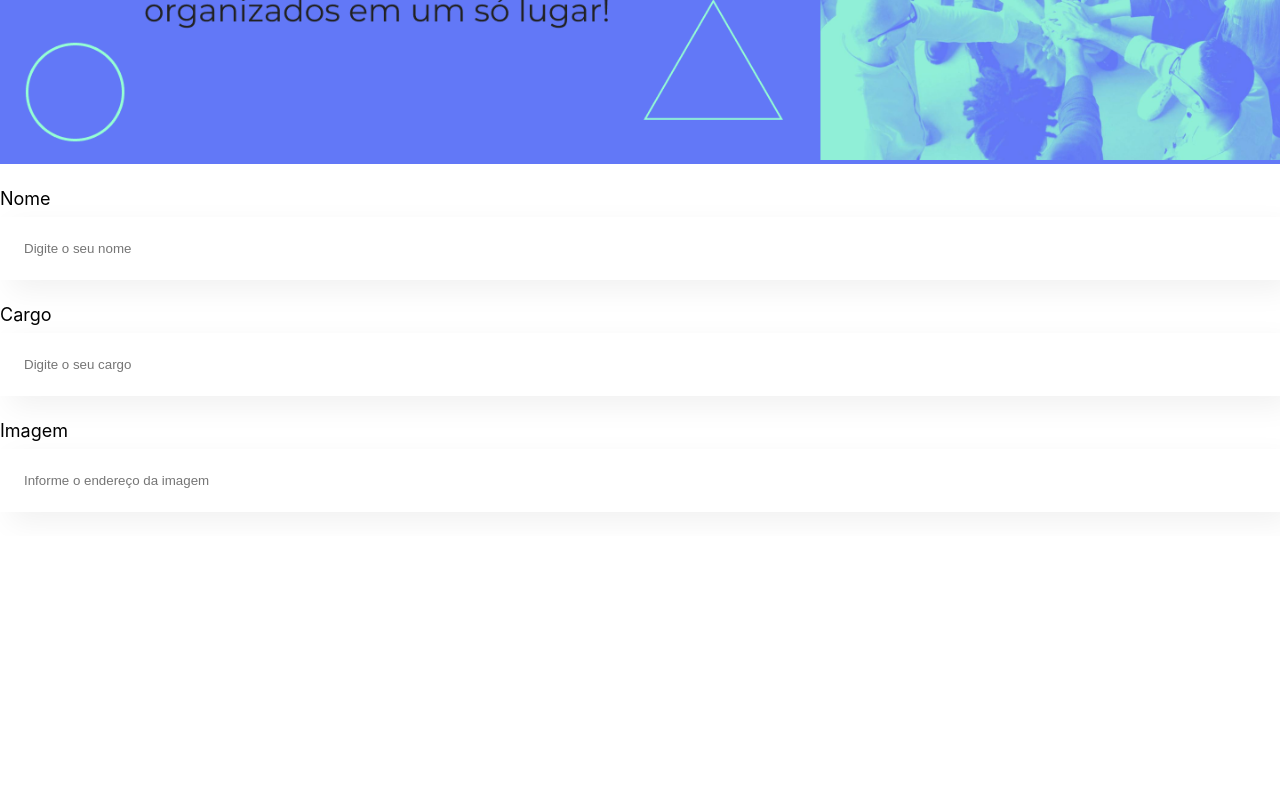
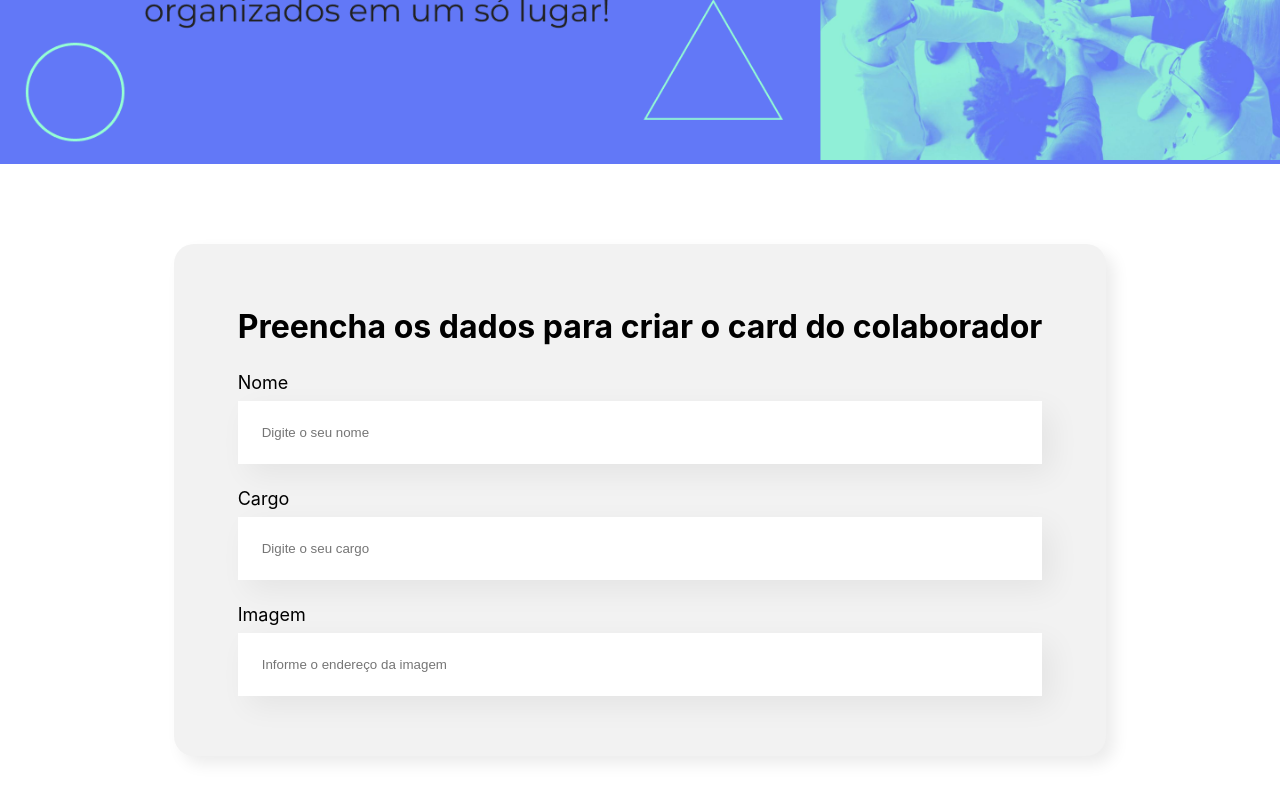
Before and after one commit to eduardoportella/organo, a JavaScript app: page / in a window 1280 px wide. Shown: the part 334-1134 px from the top of the page. Before the commit the page ends 870 px from the top, so only its background shows below. Built offline with nearby package versions, Linux system fonts and the light colour scheme; the HTML template or start-up script is replaced by a standard one.

Commit message:
componente formulario

```diff
--- a/src/App.js
+++ b/src/App.js
@@ -1,13 +1,11 @@
 import Banner from './componentes/Banner';
-import CampoTexto from './componentes/CampoTexto';
+import Formulario from './componentes/Formulario';
 
 function App() {
   return (
     <div className="App">
       <Banner />
-      <CampoTexto label='Nome' placeholder='Digite o seu nome'/>
-      <CampoTexto label='Cargo' placeholder='Digite o seu cargo'/>
-      <CampoTexto label='Imagem' placeholder='Informe o endereço da imagem'/>
+      <Formulario />
     </div>
   );
 }
--- /dev/null
+++ b/src/componentes/Formulario/index.css
@@ -0,0 +1,17 @@
+.formulario {
+    display: flex;
+    justify-content: center;
+    margin: 80px 0;
+}
+
+.formulario h2{
+    font-size: 32px;
+}
+
+.formulario form{
+    max-width: 80%;
+    background-color: #F2F2F2;
+    border-radius: 20px;
+    padding: 36px 64px;
+    box-shadow: 8px 8px 16px rgba(0, 0 ,0, 0.08);
+}
--- /dev/null
+++ b/src/componentes/Formulario/index.js
@@ -0,0 +1,17 @@
+import CampoTexto from '../CampoTexto'
+import './index.css'
+
+const Formulario = () => {
+    return (
+        <section className='formulario'>
+            <form>
+            <h2>Preencha os dados para criar o card do colaborador</h2>
+                <CampoTexto label='Nome' placeholder='Digite o seu nome'/>
+                <CampoTexto label='Cargo' placeholder='Digite o seu cargo'/>
+                <CampoTexto label='Imagem' placeholder='Informe o endereço da imagem'/>
+            </form>
+        </section>
+    );
+};
+
+export default Formulario;
```
